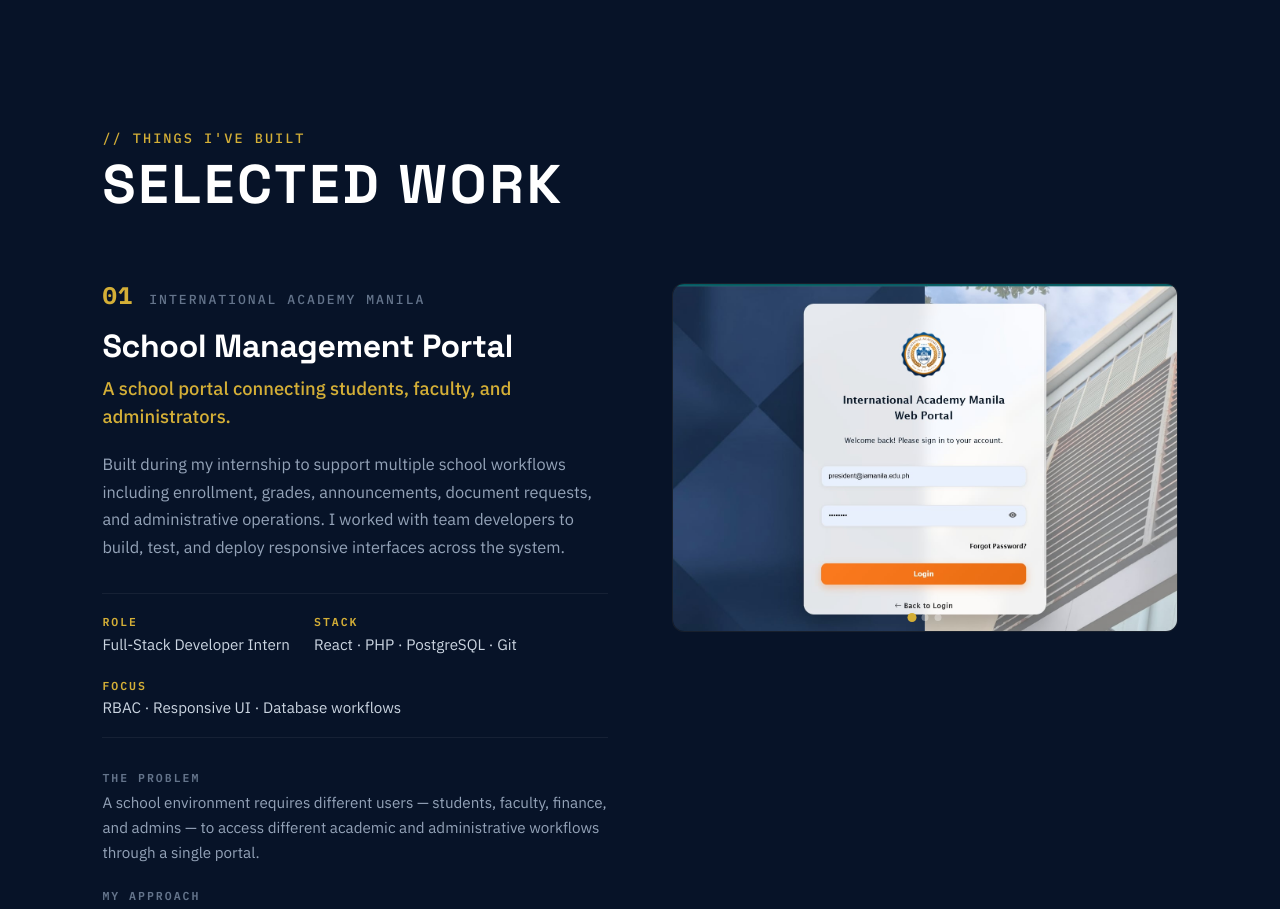
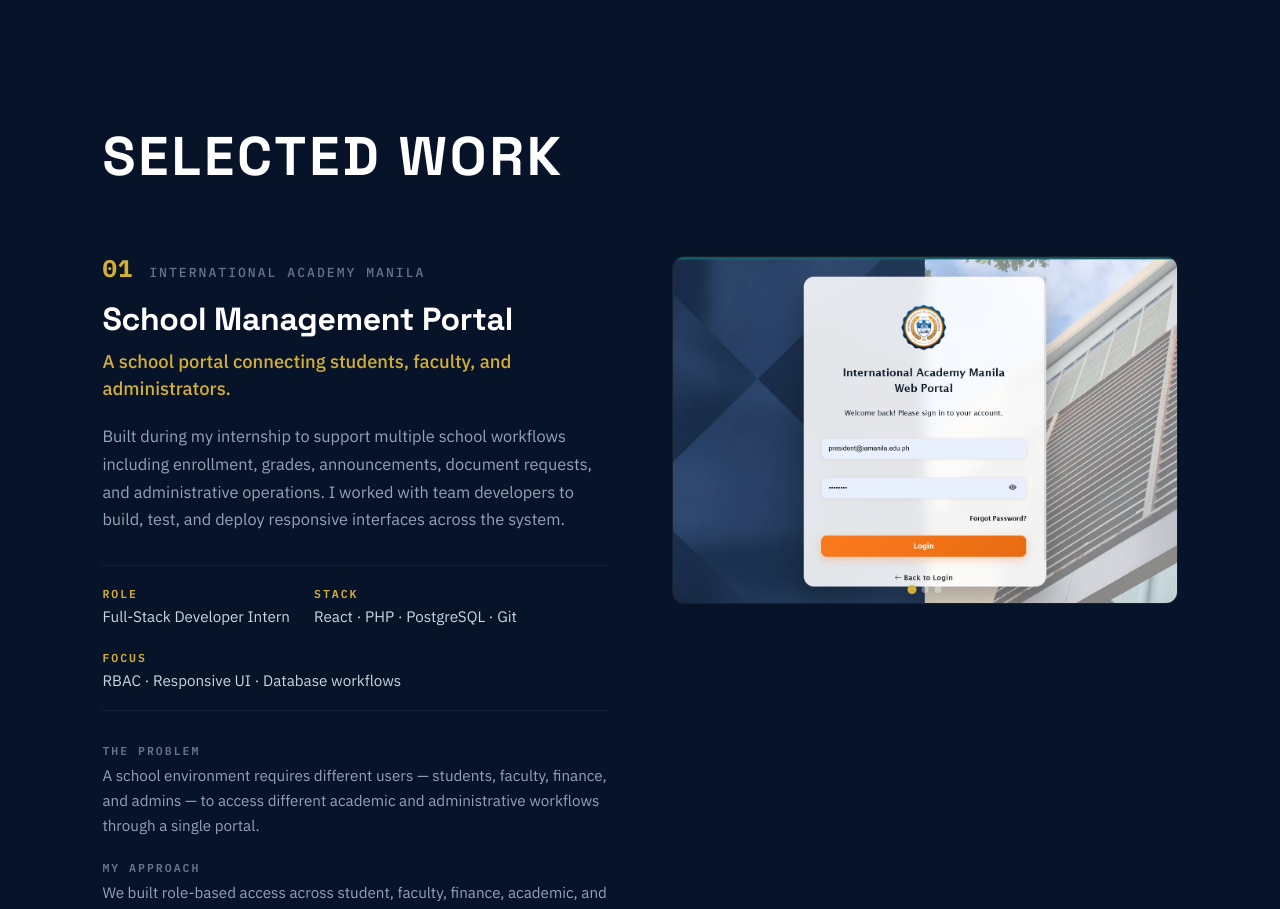
Before and after one commit to Pjdell/Peter-portfolio, a React (Create React App) app: page / in a window 1280 px wide. Shown: the part 1700-2609 px from the top of the page. Built offline with nearby package versions, Linux system fonts and the light colour scheme.

Commit message:
minor changes

```diff
--- a/src/components/Projects.js
+++ b/src/components/Projects.js
@@ -194,7 +194,7 @@
 
       {/* ─── SECTION HEADER ─── */}
       <div className="projects-header">
-        <span className="projects-eyebrow">{"// THINGS I'VE BUILT"}</span>
+
         <h2 className="projects-title">SELECTED WORK</h2>
       </div>
 
```
Also changed, not shown: 1 other file (tests, documents, lock files or other folders).
